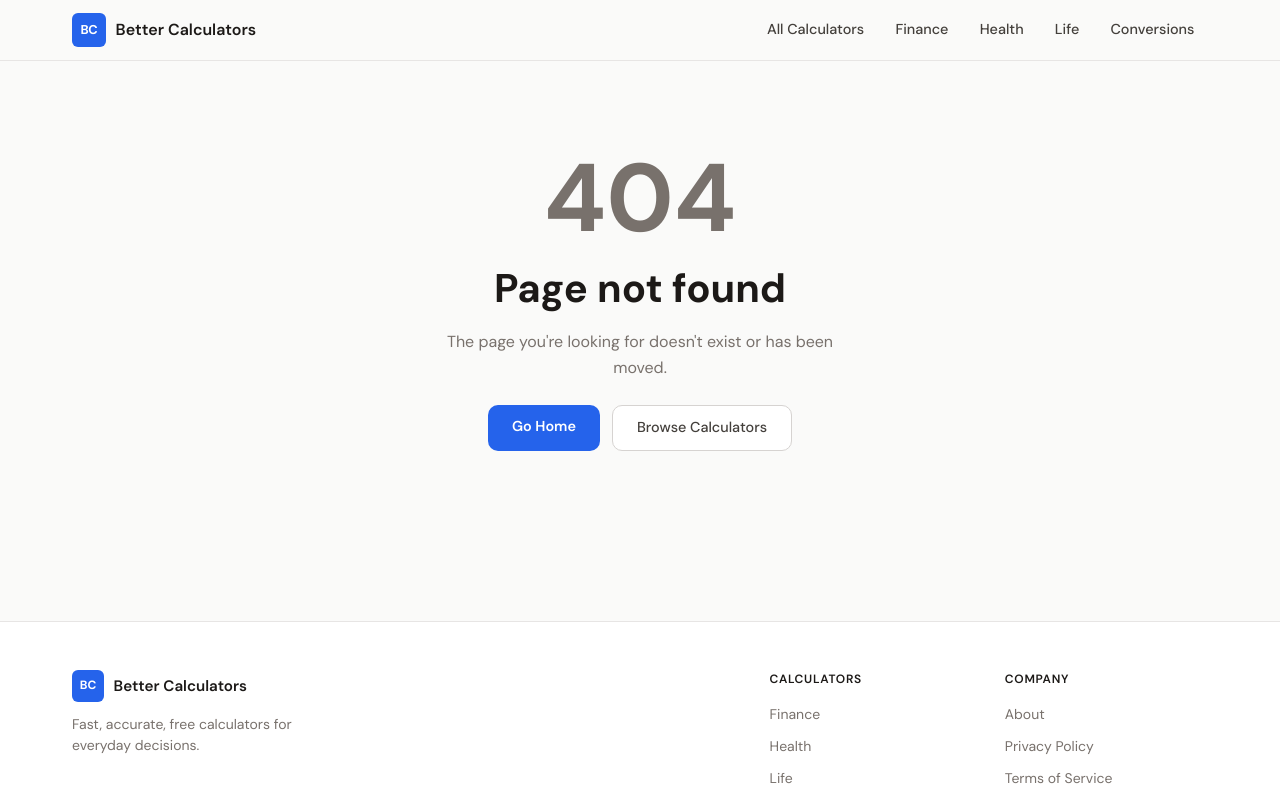
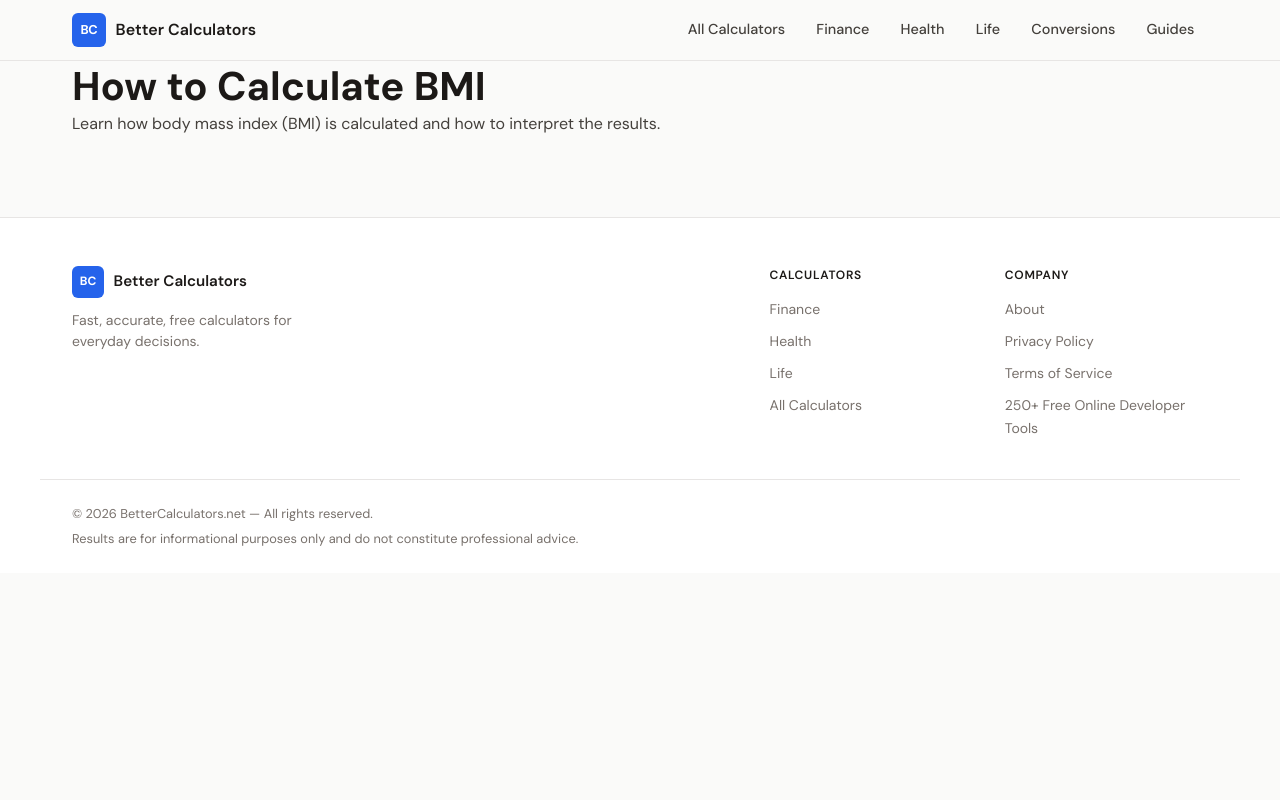
Before and after one commit to CodeAndCalories/better-calculators, a Next.js app: page /guides/how-to-calculate-bmi in a window 1280 px wide. Before the commit this address had no page. Shown: the top 800 px of the page. Built offline with nearby package versions, Linux system fonts and the light colour scheme.

Commit message:
add guides

```diff
--- /dev/null
+++ b/src/app/guides/[slug]/page.tsx
@@ -0,0 +1,50 @@
+import { calculators, getCalculatorBySlug } from "@/calculators";
+
+type Guide = {
+  slug: string;
+  title: string;
+  description: string;
+  calculatorSlug: string;
+};
+
+const guides: Guide[] = [
+  {
+    slug: "how-to-calculate-bmi",
+    title: "How to Calculate BMI",
+    description: "Learn how body mass index (BMI) is calculated and how to interpret the results.",
+    calculatorSlug: "bmi",
+  },
+  {
+    slug: "how-to-calculate-compound-interest",
+    title: "How to Calculate Compound Interest",
+    description: "Understand the compound interest formula and how to estimate investment growth.",
+    calculatorSlug: "compound-interest",
+  },
+];
+
+export function generateStaticParams() {
+  return guides.map((g) => ({ slug: g.slug }));
+}
+
+export default function GuidePage({ params }: { params: { slug: string } }) {
+  const guide = guides.find((g) => g.slug === params.slug);
+  if (!guide) return null;
+
+  const calculator = getCalculatorBySlug(guide.calculatorSlug);
+
+  return (
+    <div className="container">
+      <h1>{guide.title}</h1>
+      <p>{guide.description}</p>
+
+      {calculator && (
+        <div>
+          <h2>Try the Calculator</h2>
+          <p>
+            Use our <a href={`/calculators/${calculator.slug}`}>{calculator.title}</a> to calculate instantly.
+          </p>
+        </div>
+      )}
+    </div>
+  );
+}
--- a/src/components/layout/Header.tsx
+++ b/src/components/layout/Header.tsx
@@ -20,6 +20,7 @@ export default function Header() {
     <Link href="/calculators/health" className={styles.navLink} onClick={() => setMenuOpen(false)}>Health</Link>
     <Link href="/calculators/life" className={styles.navLink} onClick={() => setMenuOpen(false)}>Life</Link>
     <Link href="/calculators/conversions" className={styles.navLink} onClick={() => setMenuOpen(false)}>Conversions</Link>
+    <Link href="/guides" className={styles.navLink} onClick={() => setMenuOpen(false)}>Guides</Link>
   </nav>
 
         <button
```
Also changed, not shown: src/app/guides/page.tsx (added, +23 -0 lines).
